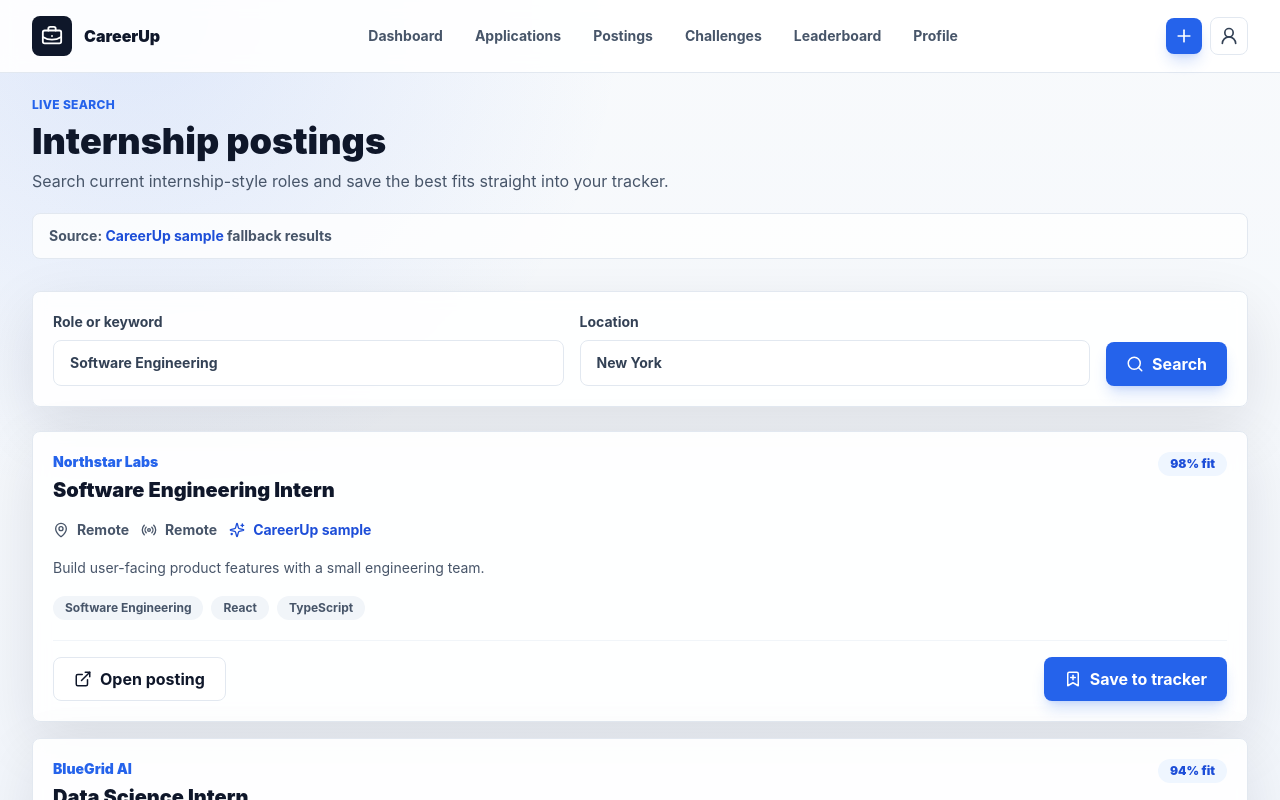
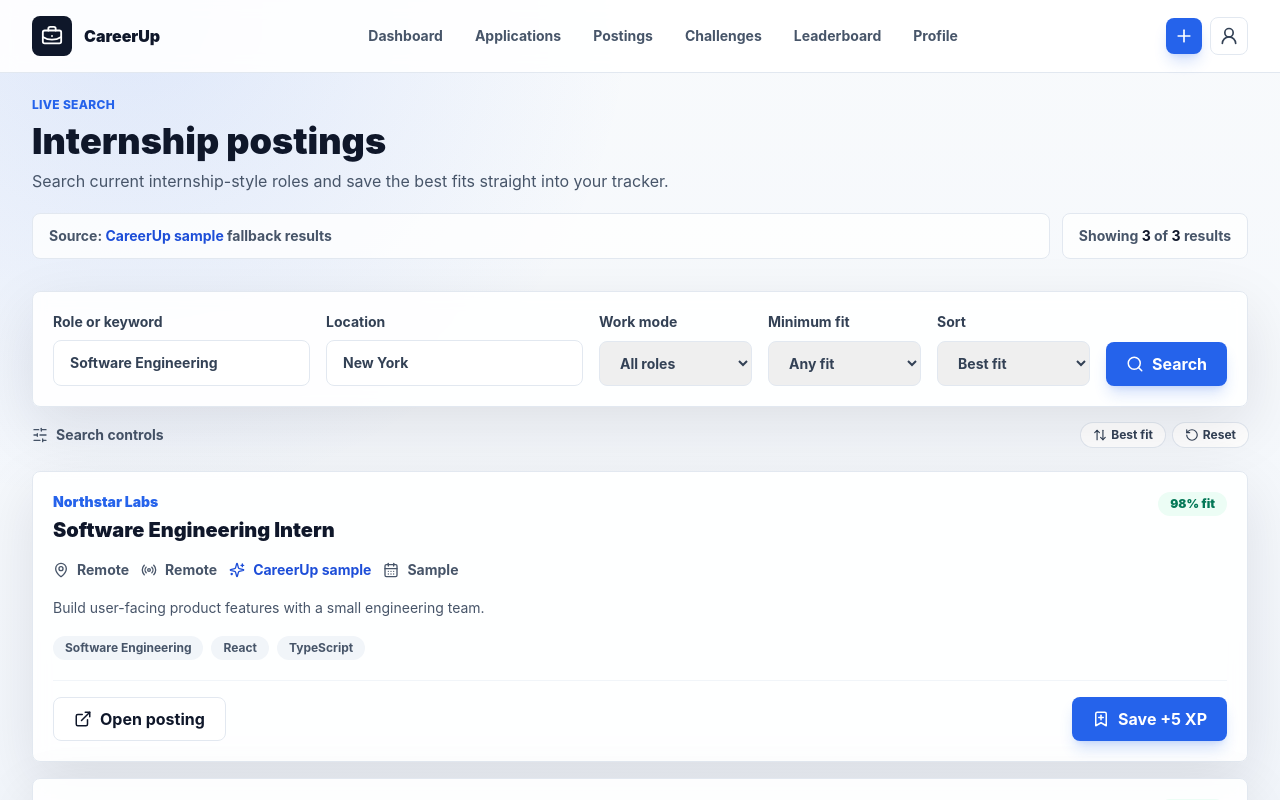
Before and after one commit to Varun-gull/CareerUp, a Next.js app: page /postings in a window 1280 px wide. Shown: the top 800 px of the page. Built offline with nearby package versions, Linux system fonts and the light colour scheme; no server answers.

Commit message:
Improve postings search filters

```diff
--- a/app/postings/page.tsx
+++ b/app/postings/page.tsx
@@ -1,9 +1,37 @@
-import { Search } from "lucide-react";
+import { ArrowUpDown, RotateCcw, Search, SlidersHorizontal } from "lucide-react";
+import Link from "next/link";
 import { EmptyState } from "@/components/EmptyState";
 import { Navbar } from "@/components/Navbar";
 import { PostingCard } from "@/components/PostingCard";
 import { getCurrentProfile } from "@/lib/data";
 import { searchInternshipPostings } from "@/lib/postings";
+import type { InternshipPosting } from "@/lib/types";
+
+type RemoteFilter = "all" | "remote" | "onsite";
+type PostingSort = "fit" | "newest" | "company";
+
+function filterPostings(postings: InternshipPosting[], remote: RemoteFilter, minFit: number) {
+  return postings.filter((posting) => {
+    const remoteMatch = remote === "all" || (remote === "remote" ? posting.remote : !posting.remote);
+    return remoteMatch && posting.fitScore >= minFit;
+  });
+}
+
+function sortPostings(postings: InternshipPosting[], sort: PostingSort) {
+  return [...postings].sort((a, b) => {
+    if (sort === "company") {
+      return a.company.localeCompare(b.company);
+    }
+
+    if (sort === "newest") {
+      const bDate = Date.parse(b.postedAt) || 0;
+      const aDate = Date.parse(a.postedAt) || 0;
+      return bDate - aDate;
+    }
+
+    return b.fitScore - a.fitScore;
+  });
+}
 
 export default async function PostingsPage({
   searchParams
@@ -11,16 +39,22 @@ export default async function PostingsPage({
   searchParams?: {
     q?: string;
     location?: string;
+    remote?: RemoteFilter;
+    minFit?: string;
+    sort?: PostingSort;
     message?: string;
   };
 }) {
   const profile = await getCurrentProfile();
+  const remoteFilter = searchParams?.remote === "remote" || searchParams?.remote === "onsite" ? searchParams.remote : "all";
+  const sort = searchParams?.sort === "newest" || searchParams?.sort === "company" ? searchParams.sort : "fit";
+  const minFit = Math.min(95, Math.max(0, Number(searchParams?.minFit ?? 0) || 0));
   const searchResult = await searchInternshipPostings({
     query: searchParams?.q,
     location: searchParams?.location,
     profile
   });
-  const { postings } = searchResult;
+  const postings = sortPostings(filterPostings(searchResult.postings, remoteFilter, minFit), sort);
 
   return (
     <>
@@ -36,12 +70,17 @@ export default async function PostingsPage({
 
         {searchParams?.message && <p className="mt-5 rounded-lg bg-blue-50 p-3 text-sm font-bold text-blue-800">{searchParams.message}</p>}
 
-        <div className="mt-5 rounded-lg border border-slate-200 bg-white/80 px-4 py-3 text-sm font-bold text-slate-600">
-          Source: <span className="text-blue-700">{searchResult.provider}</span>
-          {searchResult.usingFallback ? " fallback results" : " live results"}
+        <div className="mt-5 grid gap-3 md:grid-cols-[1fr_auto]">
+          <div className="rounded-lg border border-slate-200 bg-white/80 px-4 py-3 text-sm font-bold text-slate-600">
+            Source: <span className="text-blue-700">{searchResult.provider}</span>
+            {searchResult.usingFallback ? " fallback results" : " live results"}
+          </div>
+          <div className="rounded-lg border border-slate-200 bg-white/80 px-4 py-3 text-sm font-bold text-slate-600">
+            Showing <span className="text-ink">{postings.length}</span> of <span className="text-ink">{searchResult.postings.length}</span> results
+          </div>
         </div>
 
-        <form className="card mt-8 grid gap-4 p-5 md:grid-cols-[1fr_1fr_auto]">
+        <form className="card mt-8 grid gap-4 p-5 lg:grid-cols-[1.15fr_1fr_0.75fr_0.75fr_0.75fr_auto]">
           <label className="grid gap-2 text-sm font-bold text-slate-700">
             Role or keyword
             <input name="q" defaultValue={searchParams?.q ?? profile.targetRoles[0] ?? ""} className="rounded-lg border border-slate-200 px-4 py-3 outline-none focus:border-blue-500" placeholder="Data science intern" />
@@ -50,10 +89,49 @@ export default async function PostingsPage({
             Location
             <input name="location" defaultValue={searchParams?.location ?? profile.targetLocations[0] ?? ""} className="rounded-lg border border-slate-200 px-4 py-3 outline-none focus:border-blue-500" placeholder="Remote" />
           </label>
+          <label className="grid gap-2 text-sm font-bold text-slate-700">
+            Work mode
+            <select name="remote" defaultValue={remoteFilter} className="rounded-lg border border-slate-200 px-4 py-3 outline-none focus:border-blue-500">
+              <option value="all">All roles</option>
+              <option value="remote">Remote only</option>
+              <option value="onsite">On-site only</option>
+            </select>
+          </label>
+          <label className="grid gap-2 text-sm font-bold text-slate-700">
+            Minimum fit
+            <select name="minFit" defaultValue={minFit.toString()} className="rounded-lg border border-slate-200 px-4 py-3 outline-none focus:border-blue-500">
+              <option value="0">Any fit</option>
+              <option value="60">60%+</option>
+              <option value="70">70%+</option>
+              <option value="80">80%+</option>
+            </select>
+          </label>
+          <label className="grid gap-2 text-sm font-bold text-slate-700">
+            Sort
+            <select name="sort" defaultValue={sort} className="rounded-lg border border-slate-200 px-4 py-3 outline-none focus:border-blue-500">
+              <option value="fit">Best fit</option>
+              <option value="newest">Newest</option>
+              <option value="company">Company</option>
+            </select>
+          </label>
           <button type="submit" className="primary-button self-end">
             <Search className="mr-2" size={18} /> Search
           </button>
         </form>
+
+        <div className="mt-4 flex flex-wrap items-center justify-between gap-3 text-sm font-bold text-slate-600">
+          <span className="inline-flex items-center gap-2">
+            <SlidersHorizontal size={16} /> Search controls
+          </span>
+          <div className="flex flex-wrap gap-2">
+            <span className="inline-flex items-center rounded-full bg-white px-3 py-1 text-xs text-slate-700 ring-1 ring-slate-200">
+              <ArrowUpDown className="mr-1" size={14} /> {sort === "fit" ? "Best fit" : sort === "newest" ? "Newest" : "Company"}
+            </span>
+            <Link href="/postings" className="inline-flex items-center rounded-full bg-white px-3 py-1 text-xs text-slate-700 ring-1 ring-slate-200 hover:text-blue-700">
+              <RotateCcw className="mr-1" size={14} /> Reset
+            </Link>
+          </div>
+        </div>
 
         {postings.length > 0 ? (
           <section className="mt-6 grid gap-4">
--- a/components/PostingCard.tsx
+++ b/components/PostingCard.tsx
@@ -1,8 +1,10 @@
-import { BookmarkPlus, ExternalLink, MapPin, Radio, Sparkles } from "lucide-react";
+import { BookmarkPlus, CalendarDays, ExternalLink, MapPin, Radio, Sparkles } from "lucide-react";
 import { savePostingApplication } from "@/lib/applications/actions";
 import type { InternshipPosting } from "@/lib/types";
 
 export function PostingCard({ posting }: { posting: InternshipPosting }) {
+  const fitTone = posting.fitScore >= 80 ? "bg-emerald-50 text-emerald-700" : posting.fitScore >= 70 ? "bg-blue-50 text-blue-700" : "bg-slate-100 text-slate-700";
+
   return (
     <article className="card p-5">
       <div className="flex flex-wrap items-start justify-between gap-4">
@@ -10,7 +12,7 @@ export function PostingCard({ posting }: { posting: InternshipPosting }) {
           <p className="text-sm font-black text-blue-600">{posting.company}</p>
           <h3 className="mt-1 text-xl font-black text-ink">{posting.title}</h3>
         </div>
-        <span className="inline-flex rounded-full bg-blue-50 px-3 py-1 text-xs font-black text-blue-700">
+        <span className={`inline-flex rounded-full px-3 py-1 text-xs font-black ${fitTone}`}>
           {posting.fitScore}% fit
         </span>
       </div>
@@ -26,6 +28,9 @@ export function PostingCard({ posting }: { posting: InternshipPosting }) {
         )}
         <span className="inline-flex items-center gap-2 text-blue-700">
           <Sparkles size={16} /> {posting.source}
+        </span>
+        <span className="inline-flex items-center gap-2">
+          <CalendarDays size={16} /> {posting.postedAt}
         </span>
       </div>
 
@@ -52,7 +57,7 @@ export function PostingCard({ posting }: { posting: InternshipPosting }) {
           <input type="hidden" name="sourceUrl" value={posting.url} />
           <input type="hidden" name="fitScore" value={posting.fitScore} />
           <button type="submit" className="primary-button">
-            <BookmarkPlus className="mr-2" size={18} /> Save to tracker
+            <BookmarkPlus className="mr-2" size={18} /> Save +5 XP
           </button>
         </form>
       </div>
```
